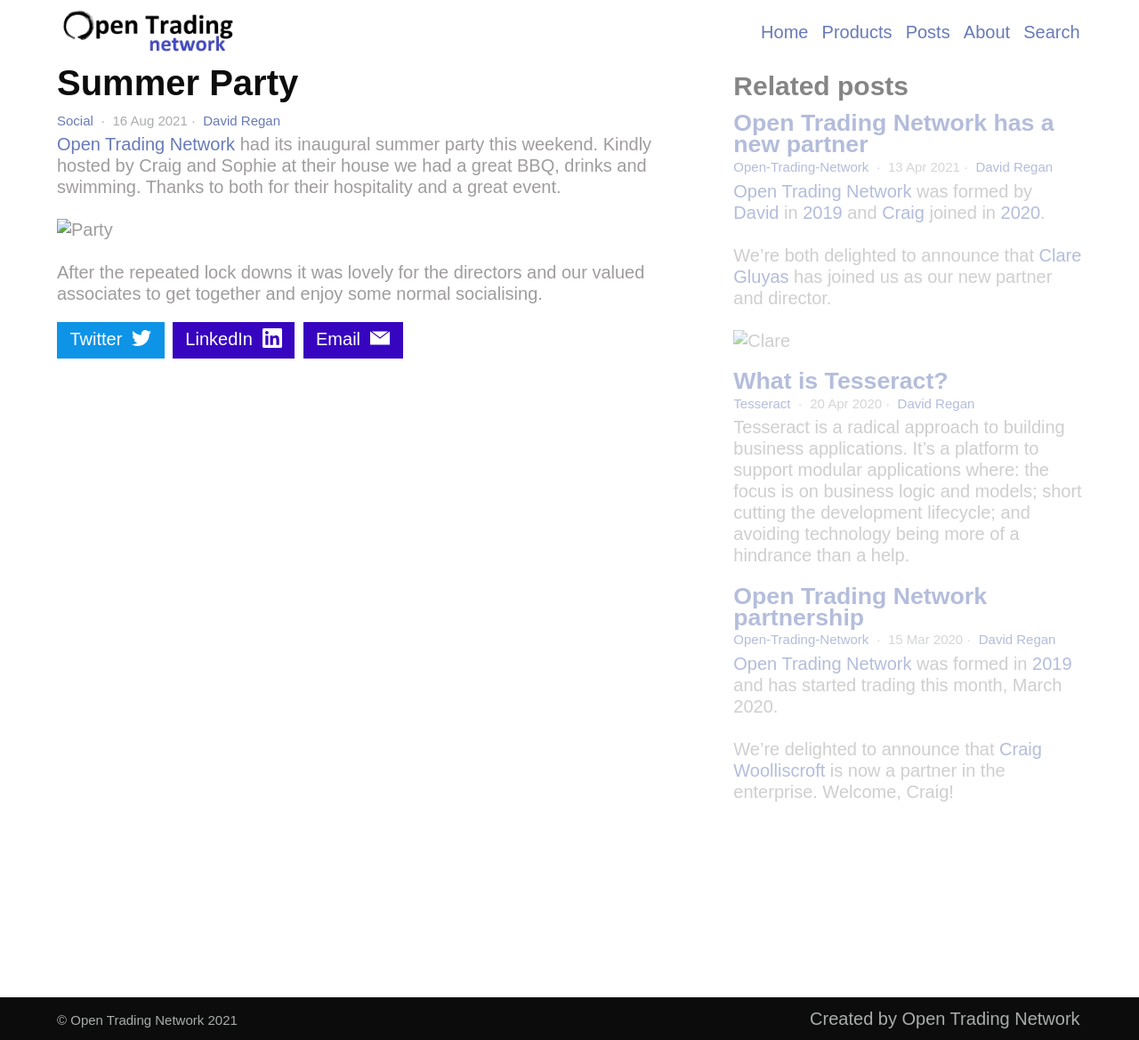
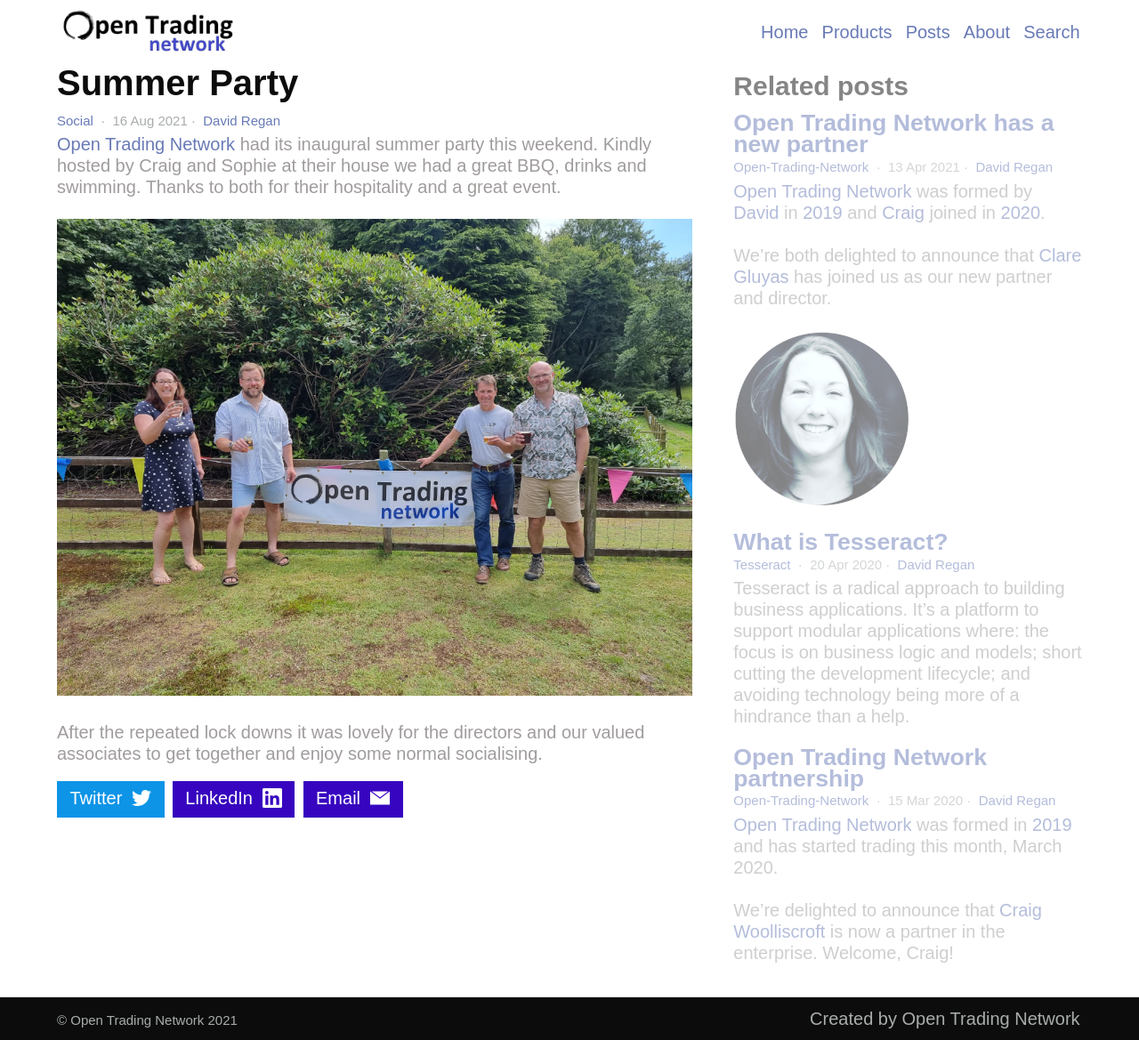
Before and after one commit to opentrading-net/opentrading-net.github.io, a Jekyll site: the page built from _posts/2021-08-16-Summer Party.md, in a window 1280 px wide and 1169 px high. Shown: the whole window at 89% size. Built offline with Jekyll 4.4.1, drawn with Linux system fonts in a browser that asks for light colours.

Commit message:
Image urls

```diff
--- a/_posts/2021-08-16-Summer Party.md
+++ b/_posts/2021-08-16-Summer Party.md
@@ -9,7 +9,7 @@
 
 [Open Trading Network] had its inaugural summer party this weekend. Kindly hosted by Craig and Sophie at their house we had a great BBQ, drinks and swimming. Thanks to both for their hospitality and a great event.
 
-![Party](../assets/images/Summer-party-2021.jpeg)
+![Party](/assets/images/Summer-party-2021.jpeg)
 
 <!--more-->
 
```
Also changed, not shown: _posts/2021-04-13-clare-otn.md (+1 -1 lines).
